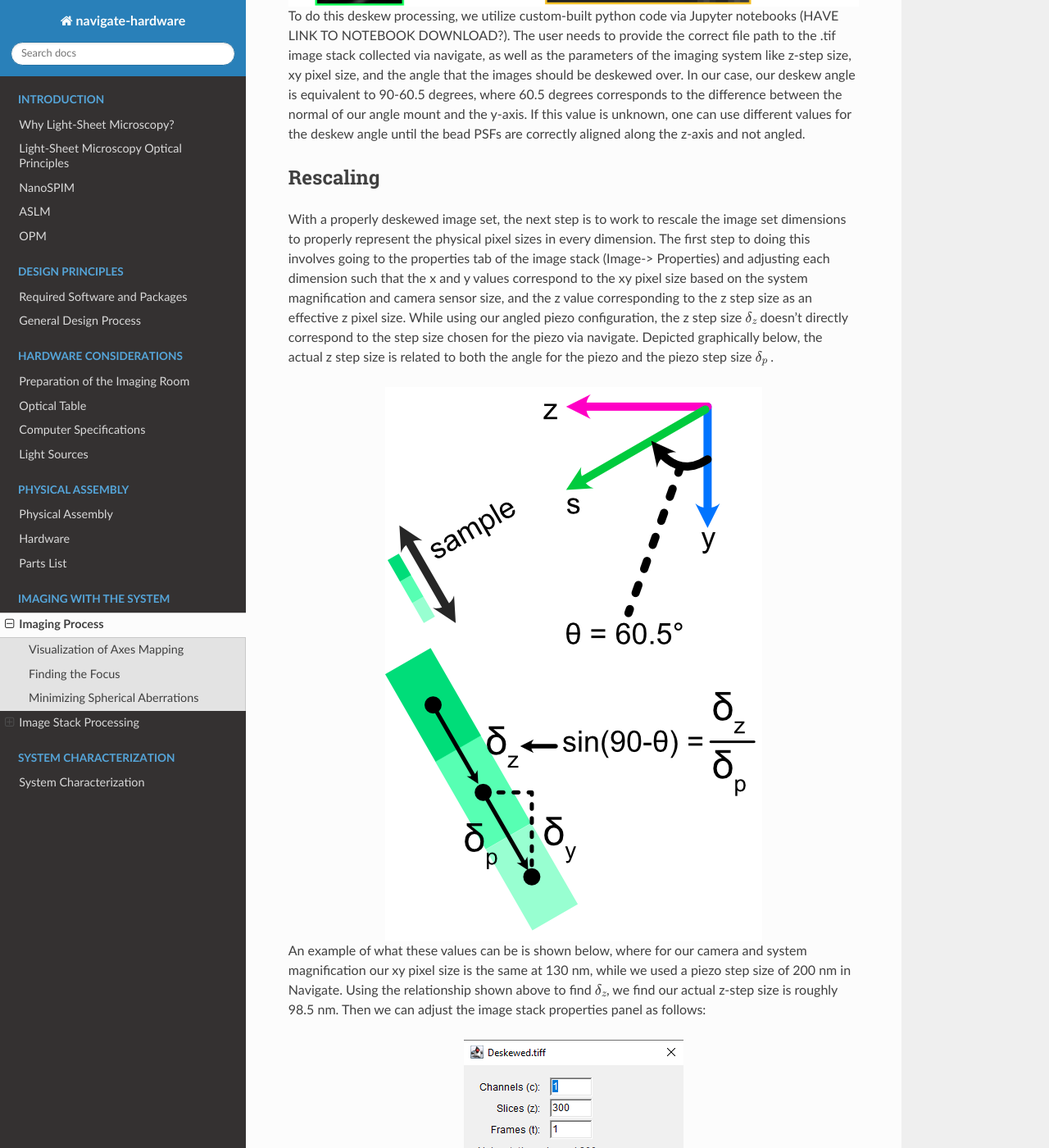
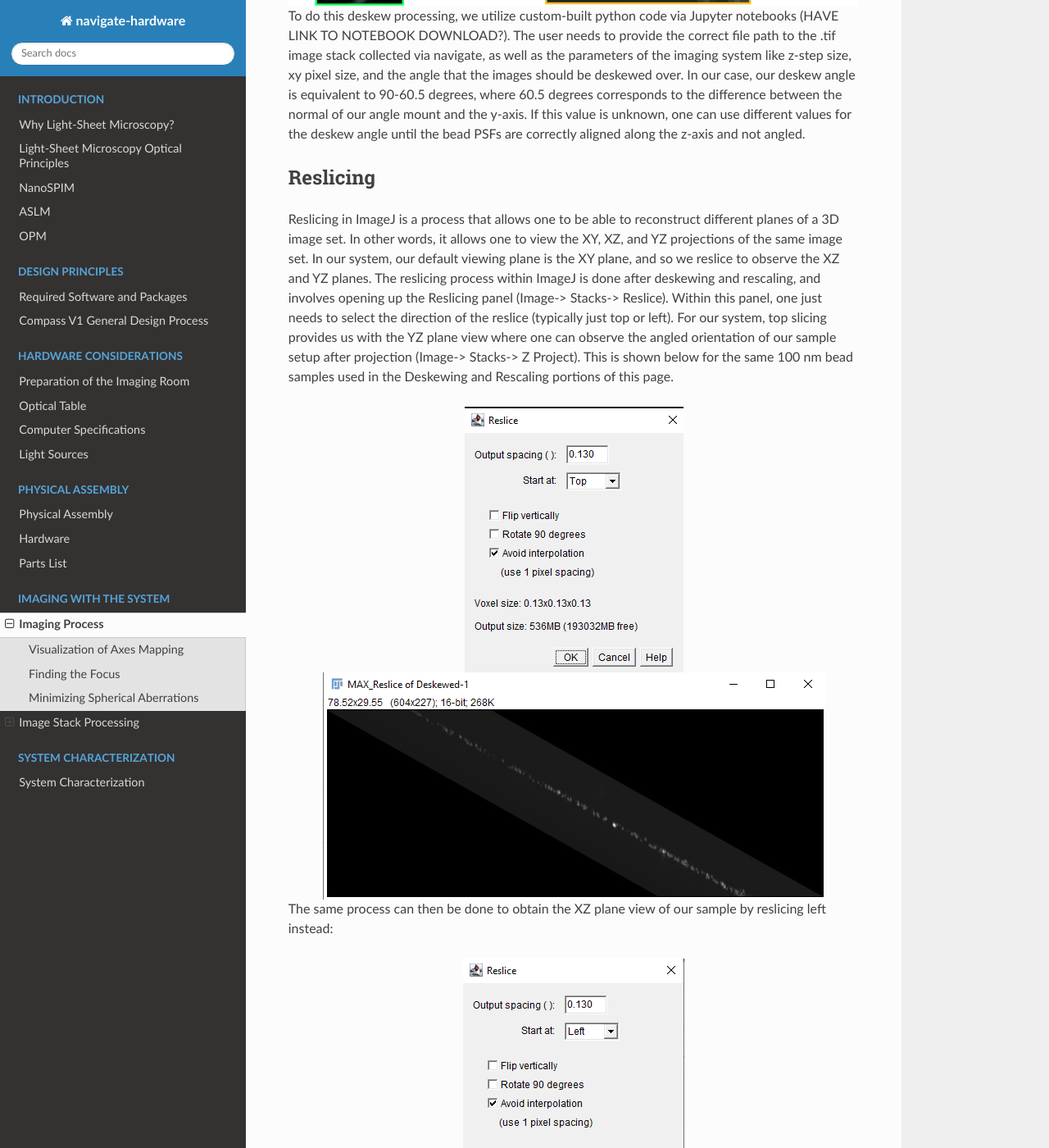
Before and after one commit to TheDeanLab/COMPASS, a Sphinx documentation site: the page built from docs/source/imaging/imaging.rst, in a window 1280 px wide and 1400 px high, scrolled down 3503 px. Shown: the whole window at 82% size. Built offline with Sphinx 7.4.7 and the Read the Docs theme 3.1.0, drawn with Linux system fonts in a browser that asks for light colours; pages that are not in the unit, such as notebooks, are missing from menus; some of the changed text lies outside the part shown.

Commit message:
General Adjustments

```diff
--- a/docs/source/design_principles/design_process.rst
+++ b/docs/source/design_principles/design_process.rst
@@ -1,7 +1,7 @@
 .. _process-home:
 
 ###############################
-General Design Process
+Compass V1 General Design Process
 ###############################
 
 Initial Lens Selection
--- a/docs/source/imaging/imaging.rst
+++ b/docs/source/imaging/imaging.rst
@@ -90,48 +90,6 @@ deskewed over. In our case, our deskew angle is equivalent to 90-60.5 degrees, w
 difference between the normal of our angle mount and the y-axis. If this value is unknown, one can use different
 values for the deskew angle until the bead PSFs are correctly aligned along the z-axis and not angled.
 
-Rescaling
-______________________________
-
-With a properly deskewed image set, the next step is to work to rescale the image set dimensions to properly
-represent the physical pixel sizes in every dimension. The first step to doing this involves going to the
-properties tab of the image stack (Image-> Properties) and adjusting each dimension such that the x and y values
-correspond to the xy pixel size based on the system magnification and camera sensor size, and the z value
-corresponding to the z step size as an effective z pixel size. While using our angled piezo configuration, the z step
-size :math:`\delta_z` doesn't directly correspond to the step size chosen for the piezo via navigate. Depicted
-graphically below, the actual z step size is related to both the angle for the piezo and the piezo step size
-:math:`\delta _p` .
-
-.. image:: Images/CalculatingZstep.png
-    :align: center
-    :alt: Depiction of how :math:`\delta _z` is derived
-
-An example of what these values can be is shown below, where for our camera and system magnification our xy pixel
-size is the same at 130 nm, while we used a piezo step size of 200 nm in Navigate. Using the relationship shown above
-to find :math:`\delta _z`, we find our actual z-step size is roughly 98.5 nm. Then we can adjust the image stack
-properties panel as follows:
-
-.. image:: Images/PropertiesPanel.png
-    :align: center
-    :alt: Properties Panel for our system
-
-With the properties panel adjusted, the next step is to open the rescaling panel in ImageJ (Image-> Scale). In this
-panel, the relative ratios of each of the pixel sizes to each other needs to be established. As an example for our
-system, our x and y pixel sizes are the same at 130 nm and our z-step size :math:`\delta _z` is 98.5 nm. The ratio
-between these values is roughly 0.757, so our rescaling panel looks like the following:
-
-.. image:: Images/RescalePanel.png
-    :align: center
-    :alt: Rescaling Panel for our system
-
-After selecting OK, ImageJ will then rescale the dimensions of the image stack relative to the values entered in the
-rescaling panel. In our case, there would be no adjustments to x or y, but z would be rescaled from it's original
-value.
-
-.. image:: Images/HighlightofRescale.png
-    :align: center
-    :alt: Difference in z-stack size after rescaling
-
 Reslicing
 ______________________________
 
--- a/docs/source/system_characterization/system_characterization.rst
+++ b/docs/source/system_characterization/system_characterization.rst
@@ -15,7 +15,7 @@ ______________________________
 Bead PSF Analysis
 ______________________________
 
-.. image:: Images/BeadAnalysis.png
+.. image:: Images/BeadProcessingUpdated.png
     :align: center
     :alt: Analysis of the PSF of 100 nm beads in each direction
 
```
Also changed, not shown: docs/source/imaging/CutSections.txt (added, +41 -0 lines), docs/source/physical_assembly/physical_assembly.rst (+14 -1 lines), docs/source/Monolithic_FilesForWebsite/Deskewing_1Channel_Compass.ipynb (added), docs/source/Monolithic_FilesForWebsite/Deskewing_4Channel_Compass.ipynb (added), docs/source/system_characterization/Images/BeadProcessingUpdated.png (added), 1 other file.
